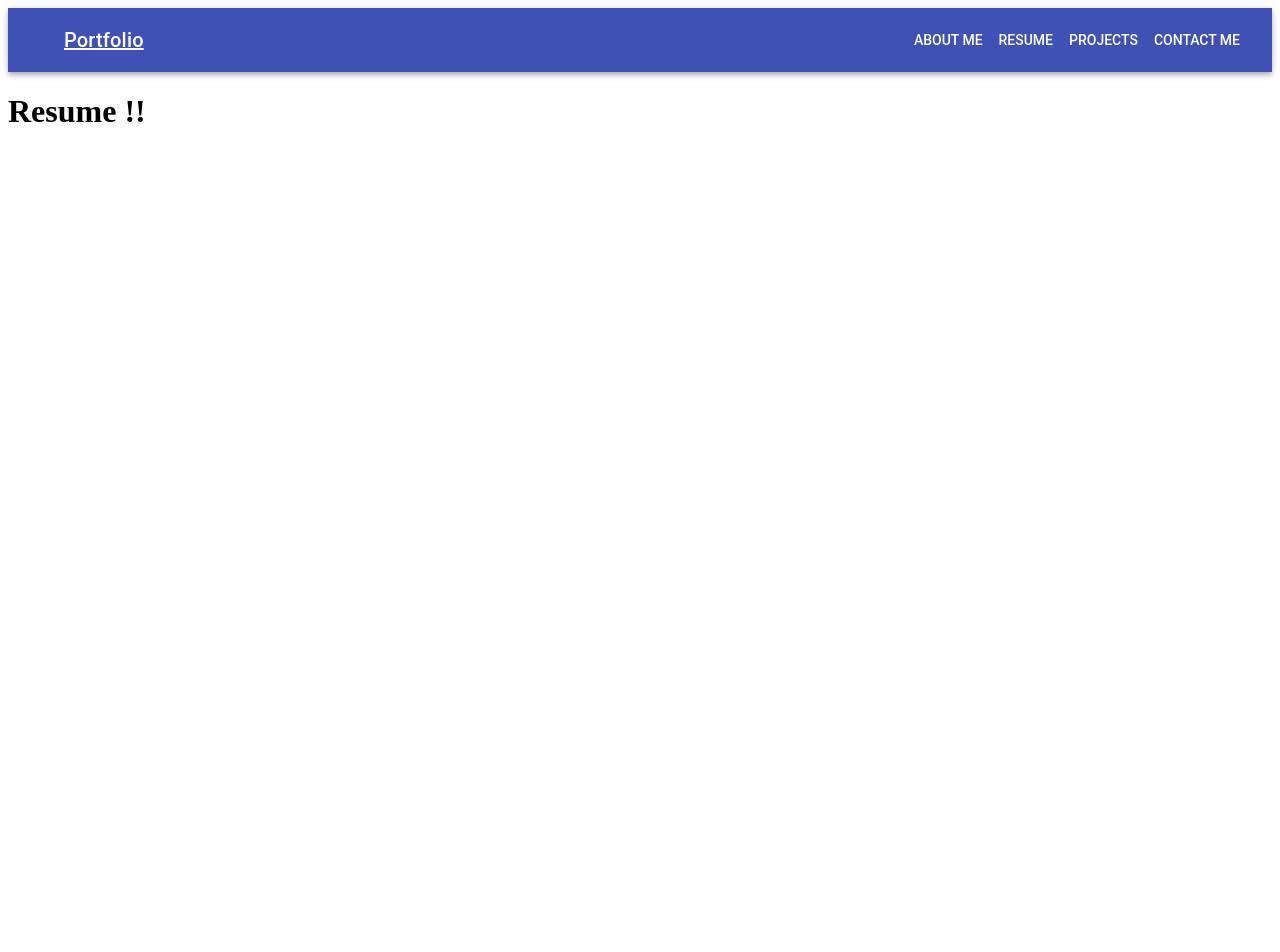
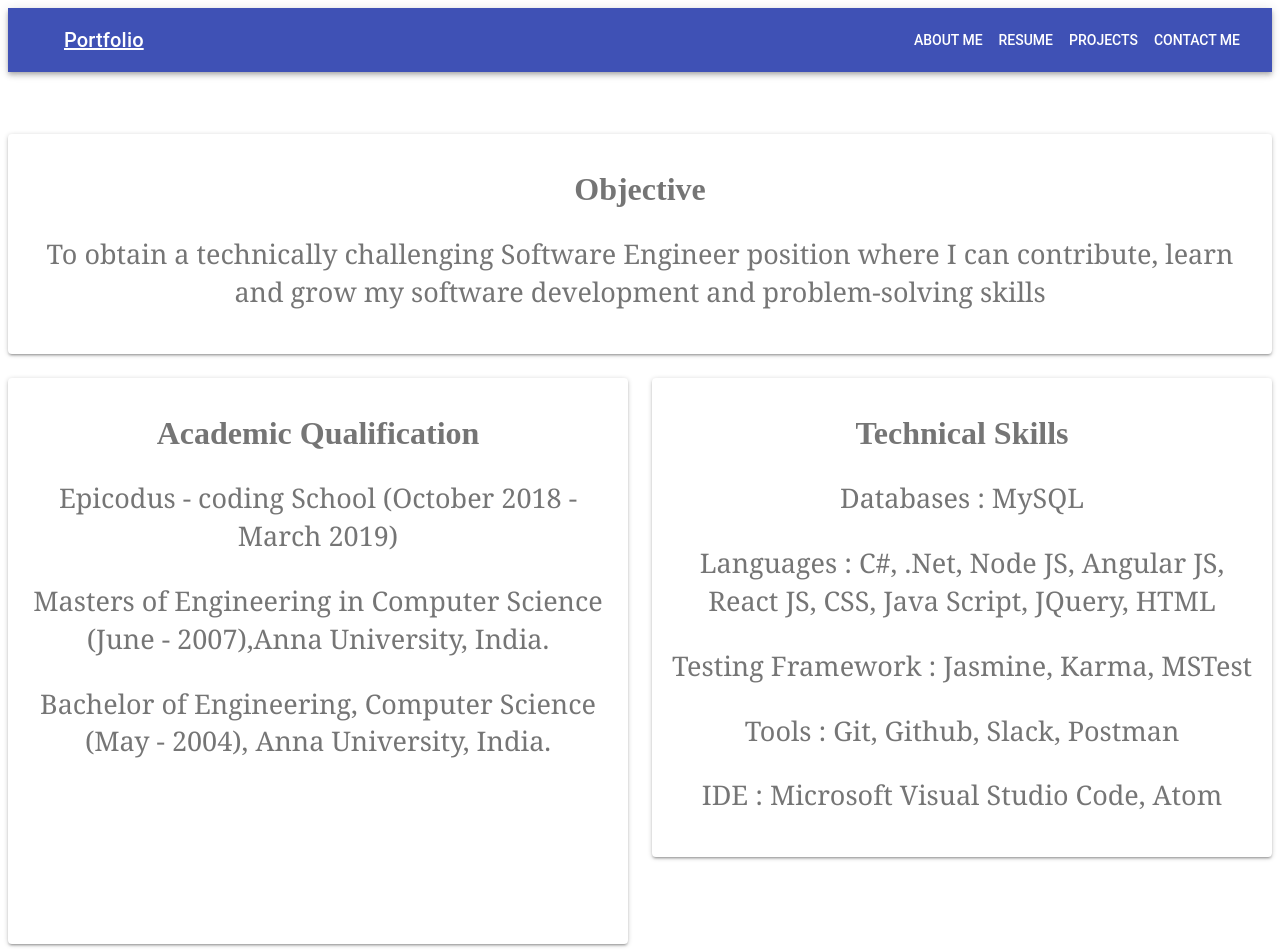
Before and after one commit to sheilaje/portfolioInReact, a React app: page /#/resume in a window 1280 px wide. Shown: the top 952 px of the page. Before the commit the page ends 800 px from the top, so only its background shows below. Built offline with nearby package versions, Linux system fonts and the light colour scheme.

Commit message:
Add About me page and Resume page

```diff
--- a/src/components/aboutme/AboutMe.jsx
+++ b/src/components/aboutme/AboutMe.jsx
@@ -20,7 +20,7 @@ const pStyles = {
   fontStretch: 'normal',
   fontSize: '27px',
   marginRight: '500px',
-   marginLeft: '500px',
+   marginLeft: '1020px',
    width: '500px',
     textAlign: 'center'
 }
--- a/src/components/resume/Resume.jsx
+++ b/src/components/resume/Resume.jsx
@@ -1,12 +1,84 @@
-import React from 'react'
+import React from 'react';
+import PropTypes from 'prop-types';
+import { withStyles } from '@material-ui/core/styles';
+import Paper from '@material-ui/core/Paper';
+import Grid from '@material-ui/core/Grid';
 
-function Resume()
-{
-  return(
-    <div>
-      <h1>Resume !!</h1>
+const styles = theme => ({
+  root: {
+    flexGrow: 1,
+  },
+  paper: {
+    padding: theme.spacing.unit * 2,
+    textAlign: 'center',
+    color: theme.palette.text.secondary,
+  },
+})
+
+const gridStyles = {
+  marginTop: "50px"
+}
+
+const individualGridStyles ={
+  // border: '2px solid black'
+}
+
+const pStyles = {
+ fontFamily: 'Georgia',
+  lineHeight: '1.4',
+  fontWeight: 'normal',
+  fontStretch: 'normal',
+  fontSize: '27px'
+}
+
+
+function Resume(props) {
+  const { classes } = props;
+
+  return (
+    <div className={classes.root}>
+      <Grid container spacing={24} style={gridStyles}>
+        <Grid item xs={12} style={individualGridStyles}>
+          <Paper className={classes.paper}> <h1>Objective</h1><p style={pStyles}>To obtain a technically challenging Software Engineer position where I can contribute, learn and grow my software development and problem-solving skills</p></Paper>
+        </Grid>
+        <Grid item xs={6} style={individualGridStyles}>
+          <Paper className={classes.paper}>
+            <h1>Academic Qualification</h1>
+            <p style={pStyles}>
+              <p>Epicodus - coding School (October 2018 - March 2019)</p>
+              <p>Masters of Engineering in Computer Science (June - 2007),Anna University, India.</p>
+              <p>Bachelor of Engineering, Computer Science (May - 2004), Anna University, India.   </p>
+              <br></br>
+              <br></br>
+              <br></br>
+            </p>
+          </Paper>
+        </Grid>
+        <Grid item xs={6} style={individualGridStyles}>
+          <Paper className={classes.paper}><h1>Technical Skills</h1>
+            <p style={pStyles}>
+              <p>Databases : MySQL</p>
+              <p>Languages : C#, .Net, Node JS, Angular JS, React JS, CSS, Java Script, JQuery, HTML</p>
+              <p>Testing Framework : Jasmine, Karma, MSTest</p>
+              <p>Tools : Git, Github, Slack, Postman</p>
+              <p>IDE : Microsoft Visual Studio Code, Atom</p>
+            </p>
+          </Paper>
+        </Grid>
+        <Grid item xs={12} style={individualGridStyles}>
+          <Paper className={classes.paper}> <h1>Experience</h1>
+            <p style = {pStyles}>Mepco Schlenk Engineering College, India–  June 2008 to December 2008</p>
+            <p style = {pStyles}>Jerusalem College of Engineering, India - March 2009 to October 2009</p>
+            <p style = {pStyles}>Tiny Blessings Montessori, Beaverton, OR - Nov 2016 to April 2017</p>
+          </Paper>
+        </Grid>
+      </Grid>
     </div>
   )
 }
 
-export default Resume
+Resume.propTypes = {
+  classes: PropTypes.object.isRequired,
+}
+
+export default withStyles(styles)(Resume)
```
